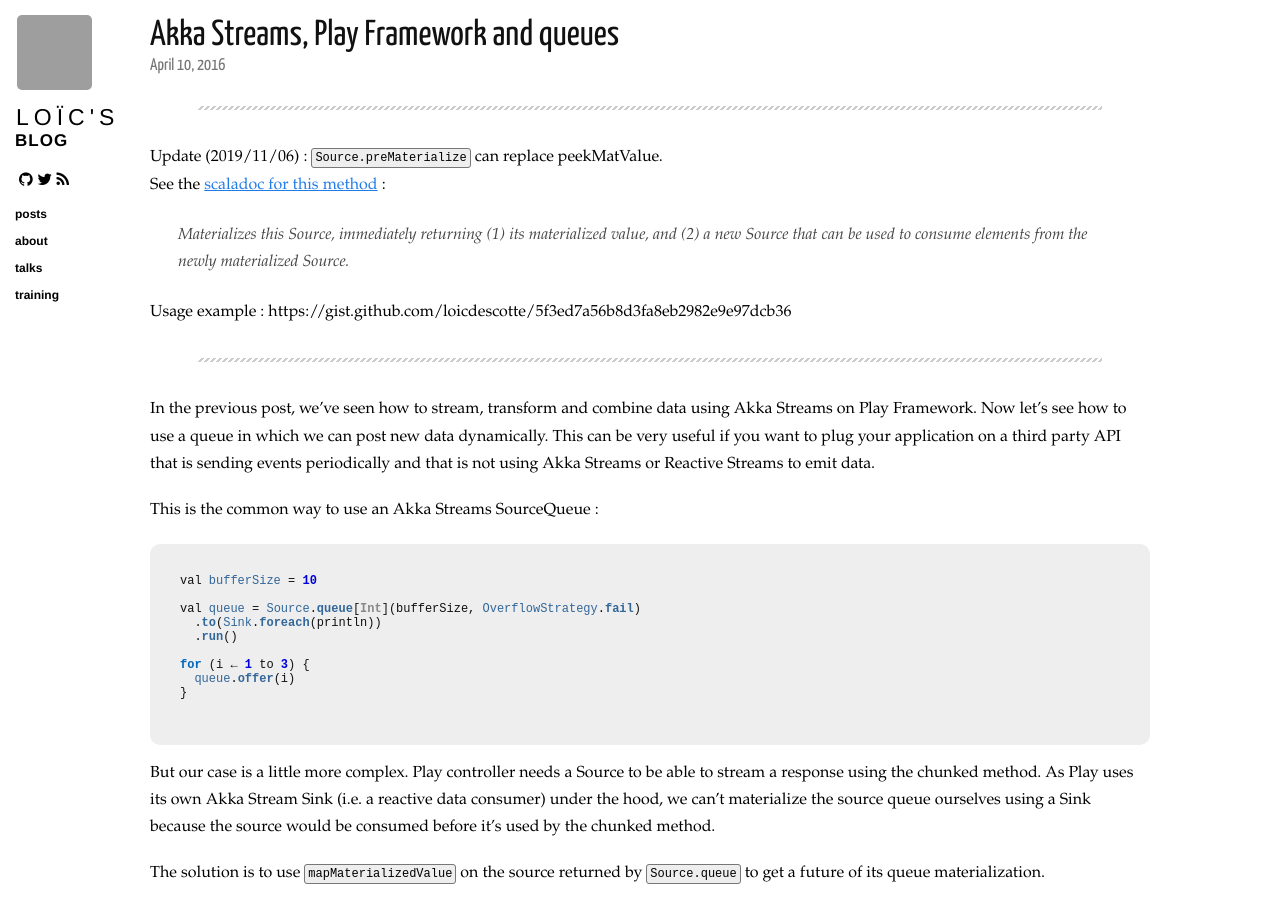
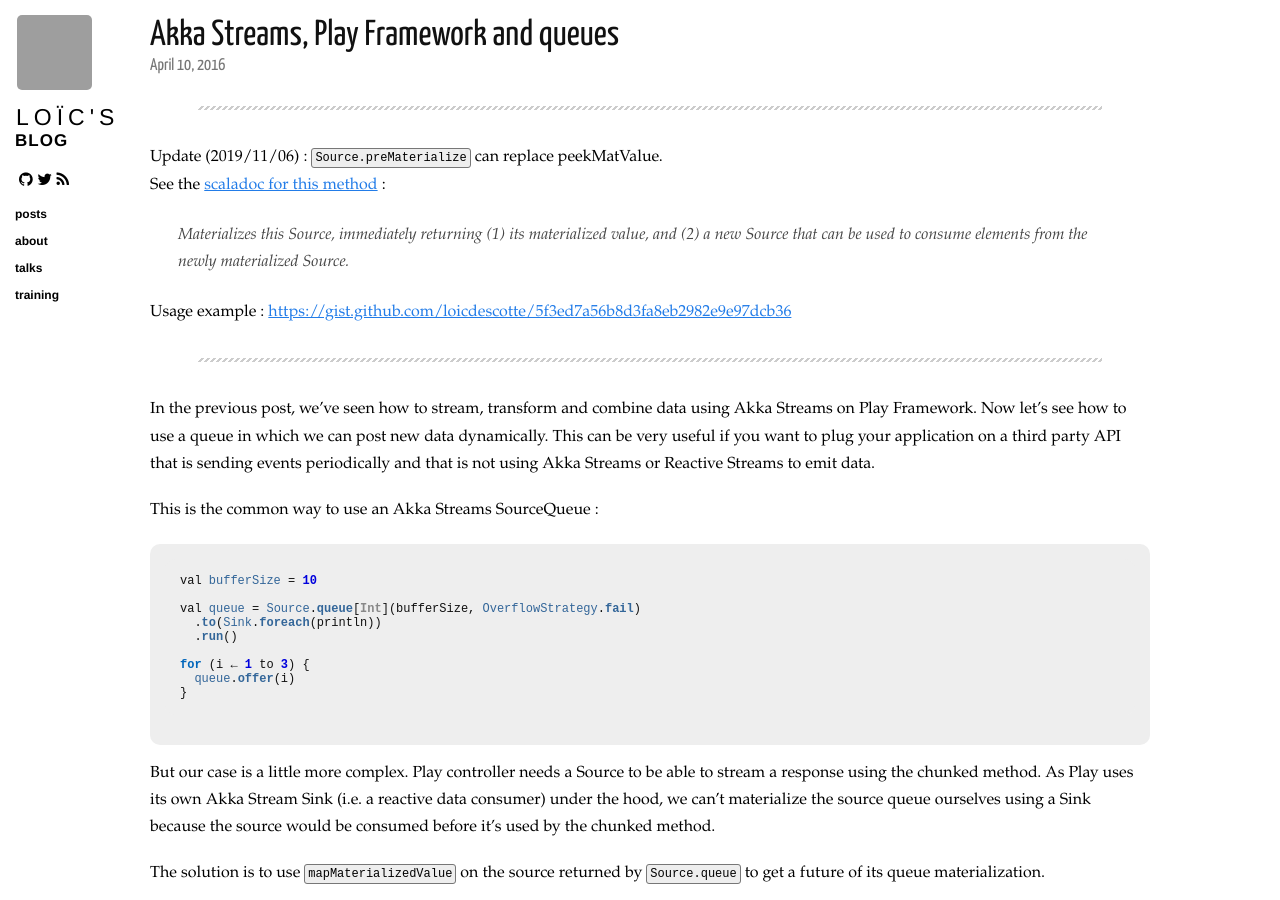
Before and after one commit to loicdescotte/loicdescotte.github.io, a Jekyll site: the page built from _posts/2016-04-10-play-akka-streams-queue.md, in a window 1280 px wide and 900 px high. Built offline with Jekyll 4.4.1, drawn with Linux system fonts in a browser that asks for light colours; nearby versions of some CDN libraries; comment, search, counter and statistics services are not loaded; part of the change alters nothing that is shown; grey boxes are pictures that could not be loaded.

```diff
--- a/_posts/2016-04-10-play-akka-streams-queue.md
+++ b/_posts/2016-04-10-play-akka-streams-queue.md
@@ -16,7 +16,7 @@ Update (2019/11/06) : `Source.preMaterialize` can replace peekMatValue.
 See the [scaladoc for this method](https://doc.akka.io/api/akka/current/akka/stream/scaladsl/Source.html#preMaterialize()(implicitmaterializer:akka.stream.Materializer):(Mat,Source.this.ReprMat[Out,akka.NotUsed])) :
 > Materializes this Source, immediately returning (1) its materialized value, and (2) a new Source that can be used to consume elements from the newly materialized Source.
 
-Usage example : https://gist.github.com/loicdescotte/5f3ed7a56b8d3fa8eb2982e9e97dcb36
+Usage example : [https://gist.github.com/loicdescotte/5f3ed7a56b8d3fa8eb2982e9e97dcb36](https://gist.github.com/loicdescotte/5f3ed7a56b8d3fa8eb2982e9e97dcb36)
 
 ---
 
```
